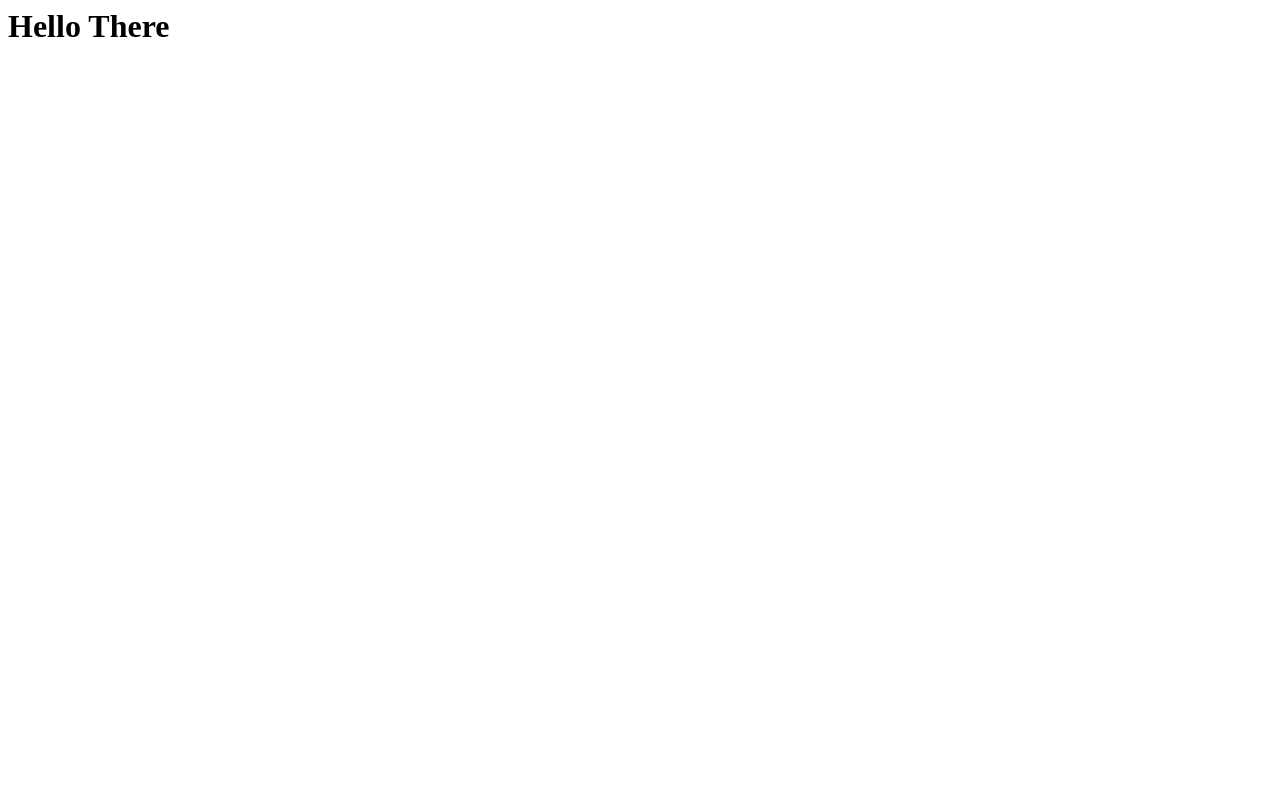
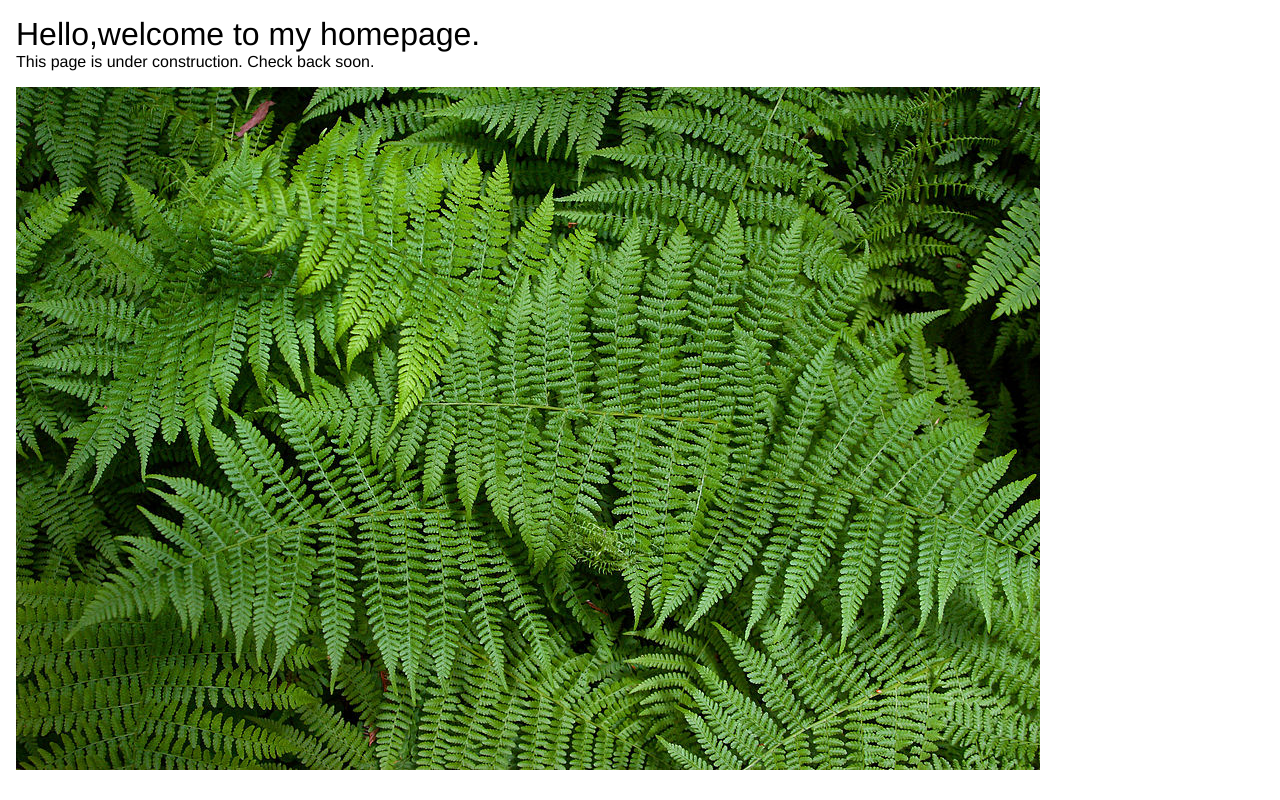
Before and after one commit to jordanbugajda/jordanbugajda.github.io, a plain HTML site: page index.html in a window 1280 px wide. Drawn offline with Linux system fonts and the light colour scheme.

Commit message:
Uploading Ians Template

```diff
--- a/index.html
+++ b/index.html
@@ -1 +1,15 @@
-<h1>Hello There</h1>
+<!DOCTYPE html>
+<head>
+  <meta charset="utf-8">
+  <meta name="description" content="My personal webpage">
+  <meta name="viewport" content="width=device-width, initial-scale=1">
+  <link href="style.css" rel="stylesheet">
+  <title>My personal webpage</title>
+</head>
+<body>
+	<main>
+		<h1>Hello,welcome to my homepage.</h1>
+		<p>This page is under construction. Check back soon.</p>
+		<img src="images/fern.jpg" alt="fern">
+	</main>
+</body>
--- /dev/null
+++ b/style.css
@@ -0,0 +1,21 @@
+body {
+	margin: 0;
+	padding: 0;
+	font-family: helvetica, sans-serif;
+	background-color: white;
+	color: black;
+}
+main {
+	padding: 1em;
+}
+img {
+	max-width: 100%;
+	height: auto;
+}
+h1 {
+	font-weight: 400;
+	margin: 0;
+}
+p {
+	margin: 0 0 1em 0;
+}
```
Also changed, not shown: images/fern.jpg (added).
